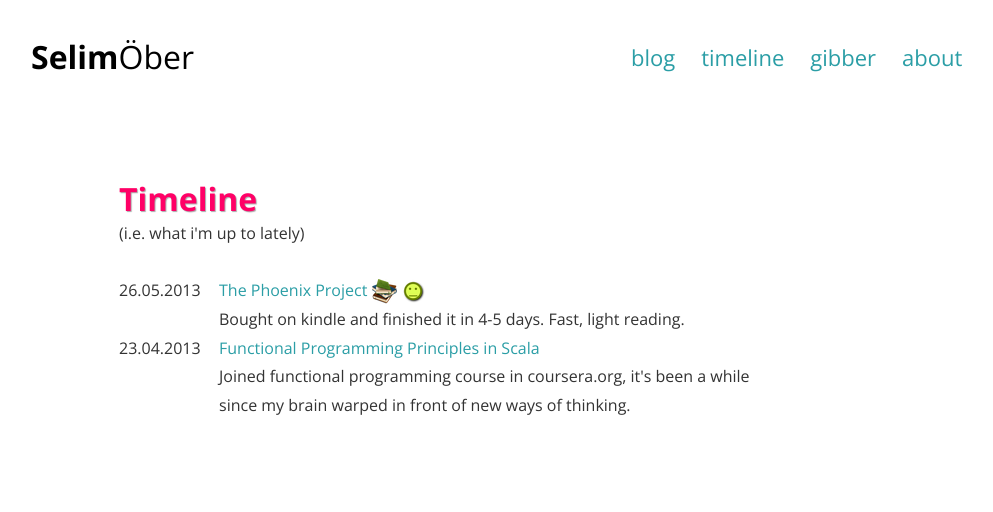
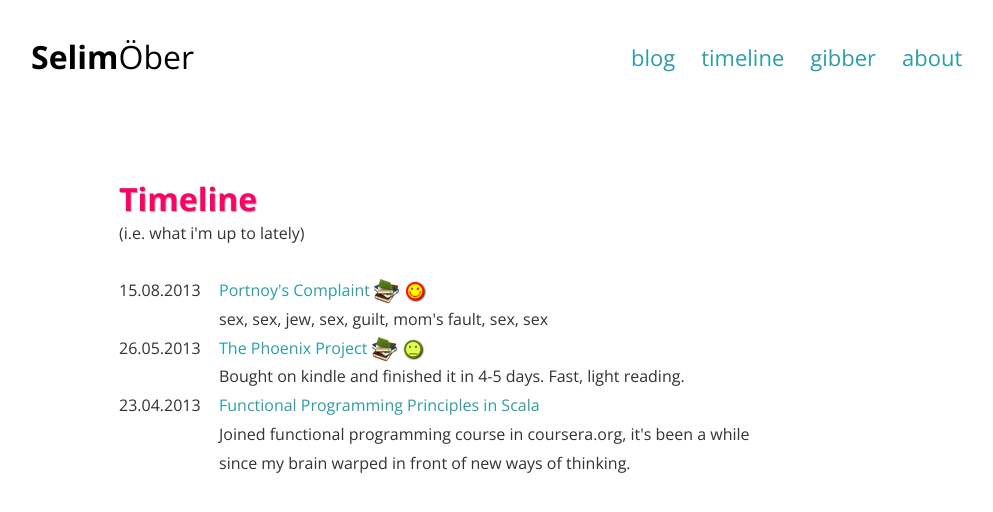
Before and after one commit to selimober/selimober.github.io, a Jekyll site: the page built from timeline.md, in a window 1280 px wide. Shown: the top 512 px of the page, without its empty margins (136-1129 px from the left). Built offline with Jekyll 4.4.1, drawn with Linux system fonts in a browser that asks for light colours; some web fonts are replaced; Markdown is read by kramdown in place of the engine named in the settings; some of the changed lines change nothing that is shown.

Commit message:
Added Portnoy's complaint to timeline

```diff
--- /dev/null
+++ b/_posts/2013-08-15-portnoys-complaint.md
@@ -0,0 +1,63 @@
+---
+layout: blog
+categories: timeline book
+title: Portnoy's Complaint
+subtitle: By Philip Roth
+summary: sex, sex, jew, sex, guilt, mom's fault, sex, sex
+emotion: smiley
+thumbnail: http://d202m5krfqbpi5.cloudfront.net/books/1327929440s/43945.jpg
+---
+
+<img src="http://d202m5krfqbpi5.cloudfront.net/books/1327929440l/43945.jpg" alt="portnoy's complaint cover" class="pull-right">
+Well, I don't know how to express my feelings about this book. First of all, if English is not your native tongue, you might need to wait a bit to get used to flow of the narrative. I promise it will be worth it.
+
+While long time in my list by a friend's recommendation, I downloaded the book to kindle in a rush, before a flight, thus I didn't have any background information. My first shock came, later on, when I discovered that it was written in 1969. For the plot, I don't mind copying directly from [Malbadeen's great review at GoodReads:](http://www.goodreads.com/review/show/5243700)
+
+sex
+sex
+sex
+sex
+guilt
+guilt
+guilt
+guilt
+sex
+sex
+sex
+guilt
+guilt
+moms fault
+guilt
+moms fault
+moms fault
+guilt
+sex
+sex
+guilt
+kinda dads fault too
+mostly moms fault
+guilt
+sex
+sex
+sex
+self loathing
+Jewish loathing
+protestant loathing
+protestant awe
+more Jewish loathing
+again with the Protestant loathing
+sex
+sex
+guilt
+guilt
+guilt
+guilt
+partial reconciliation with perceptions of all things Jewish
+attempt at sex
+failure at sex
+guilt
+guilt
+guilt
+mom's fault
+
+That's actually how it goes on and on and on. But that's absolutely not to say it's boring. Far from it. It's has been speculated whether the content is imagination or author's childhood memories. Whatever it may be, it's very rich, funny, perverted, sad and provoking.
--- a/timeline.md
+++ b/timeline.md
@@ -17,8 +17,11 @@ subtitle: (i.e. what i'm up to lately)
 					{% if post.categories contains 'book' %}
 						<img src="/assets/img/books-icon.png" alt="book" class="img-book" />
 					{% endif %}
-					{% if post.emotion contains 'straigh' %}
+					{% if post.emotion contains 'straight' %}
 						<img src="/assets/img/emoticon_straight_face.png" alt="straight face" class="img-book" />
+					{% endif %}
+					{% if post.emotion contains 'smiley' %}
+						<img src="/assets/img/emoticon_smiley_face.png" alt="smiley face" class="img-book" />
 					{% endif %}
 					{% if post.summary %}
 						<br/>{{ post.summary }}
```
Also changed, not shown: assets/img/emoticon_smiley_face.png (added).
